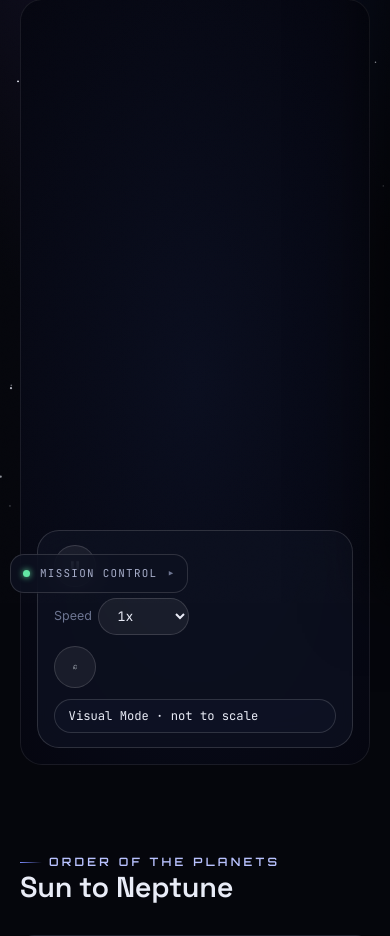
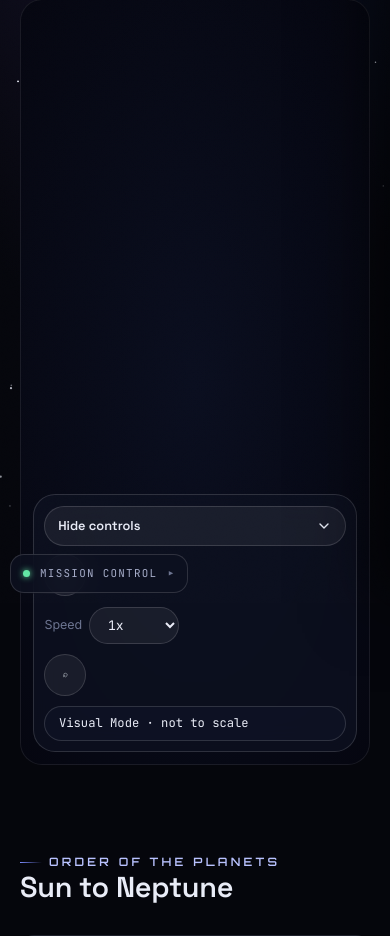
Before and after one commit to domeshwars86/cosmos-explorer, a Flask app: page /solar-system in a window 390 px wide. Shown: the part 557-1493 px from the top of the page. Run offline with Flask 3, Linux system fonts and the light colour scheme; parts of the project's set-up code (start-up, migrations or seed data) failed here and were passed over; some libraries are stand-ins or nearby versions.

Commit message:
Make solar simulator controls collapsible on mobile

```diff
--- a/static/css/components.css
+++ b/static/css/components.css
@@ -107,6 +107,8 @@
   padding: 0.85rem 1rem; border-radius: var(--radius-lg);
   background: var(--glass-bg-strong); border: 1px solid var(--glass-border-strong); backdrop-filter: blur(16px);
 }
+.sim-toolbar-content { display: flex; align-items: center; gap: 0.7rem; flex: 1; flex-wrap: wrap; }
+.sim-toolbar-toggle { display: none; }
 .sim-toolbar .spacer { flex: 1; }
 .sim-speed { display: flex; align-items: center; gap: 0.4rem; }
 .sim-speed select {
--- a/static/css/responsive.css
+++ b/static/css/responsive.css
@@ -70,8 +70,21 @@
   .tabs { overflow-x: auto; flex-wrap: nowrap; padding-bottom: 0.4rem; }
   .tab-btn { flex-shrink: 0; }
   .simulator { height: 66vh; }
-  .sim-toolbar { flex-direction: column; align-items: stretch; }
-  .sim-toolbar .spacer { display: none; }
+  .sim-toolbar { left: 0.75rem; right: 0.75rem; bottom: 0.75rem; flex-direction: column; align-items: stretch; gap: 0.55rem; padding: 0.65rem; }
+  .sim-toolbar-toggle {
+    display: inline-flex; align-items: center; justify-content: space-between; gap: 0.7rem;
+    min-height: 40px; padding: 0.55rem 0.8rem; border-radius: var(--radius-pill);
+    background: rgba(255,255,255,0.06); border: 1px solid var(--glass-border-strong);
+    color: var(--text-primary); font: 600 0.8rem var(--font-display); cursor: pointer;
+  }
+  .sim-toolbar-toggle svg { transition: transform var(--dur-fast); }
+  .sim-toolbar-content { flex-direction: column; align-items: stretch; gap: 0.65rem; }
+  .sim-toolbar-content .icon-btn { align-self: flex-start; }
+  .sim-toolbar-content .spacer { display: none; }
+  .sim-toolbar.is-collapsed { left: auto; width: auto; min-width: 0; padding: 0.45rem; }
+  .sim-toolbar.is-collapsed .sim-toolbar-content { display: none; }
+  .sim-toolbar.is-collapsed .sim-toolbar-toggle { justify-content: center; min-height: 38px; }
+  .sim-toolbar.is-collapsed .sim-toolbar-toggle svg { transform: rotate(180deg); }
   .fact-generator { padding: 2rem 1.2rem; }
 
   /* Let vertical swipes over the full-screen scene scroll the page. The
--- a/static/js/pages/solar-system.js
+++ b/static/js/pages/solar-system.js
@@ -35,6 +35,15 @@ function showFallback() {
 async function init() {
   const canvas = document.getElementById('sim-canvas');
   if (!canvas) return;
+
+  // On phones, let visitors tuck the simulator controls away after adjusting them.
+  const toolbar = document.querySelector('.sim-toolbar');
+  const toolbarToggle = document.getElementById('sim-toolbar-toggle');
+  toolbarToggle?.addEventListener('click', () => {
+    const collapsed = toolbar.classList.toggle('is-collapsed');
+    toolbarToggle.setAttribute('aria-expanded', String(!collapsed));
+    toolbarToggle.querySelector('.sim-toolbar-toggle-label').textContent = collapsed ? 'Show controls' : 'Hide controls';
+  });
 
   if (!window.COSMOS?.hasWebGL) { showFallback(); return; }
 
--- a/templates/solar_system.html
+++ b/templates/solar_system.html
@@ -34,6 +34,11 @@
       </div>
 
       <div class="sim-toolbar">
+        <button type="button" class="sim-toolbar-toggle" id="sim-toolbar-toggle" aria-expanded="true" aria-controls="sim-toolbar-content">
+          <span class="sim-toolbar-toggle-label">Hide controls</span>
+          <svg width="16" height="16" viewBox="0 0 24 24" fill="none" aria-hidden="true"><path d="m6 9 6 6 6-6" stroke="currentColor" stroke-width="2" stroke-linecap="round" stroke-linejoin="round"/></svg>
+        </button>
+        <div class="sim-toolbar-content" id="sim-toolbar-content">
           <button type="button" class="icon-btn" id="sim-play" aria-label="Play or pause">
             <svg width="16" height="16" viewBox="0 0 24 24" fill="currentColor"><rect x="6" y="5" width="4" height="14"/><rect x="14" y="5" width="4" height="14"/></svg>
           </button>
@@ -55,6 +60,7 @@
           </button>
           <div class="spacer"></div>
           <span class="badge" id="sim-mode-badge">Visual Mode &middot; not to scale</span>
+        </div>
       </div>
     </div>
   </div>
```
Lines whose indentation alone changed are shown as unchanged.
